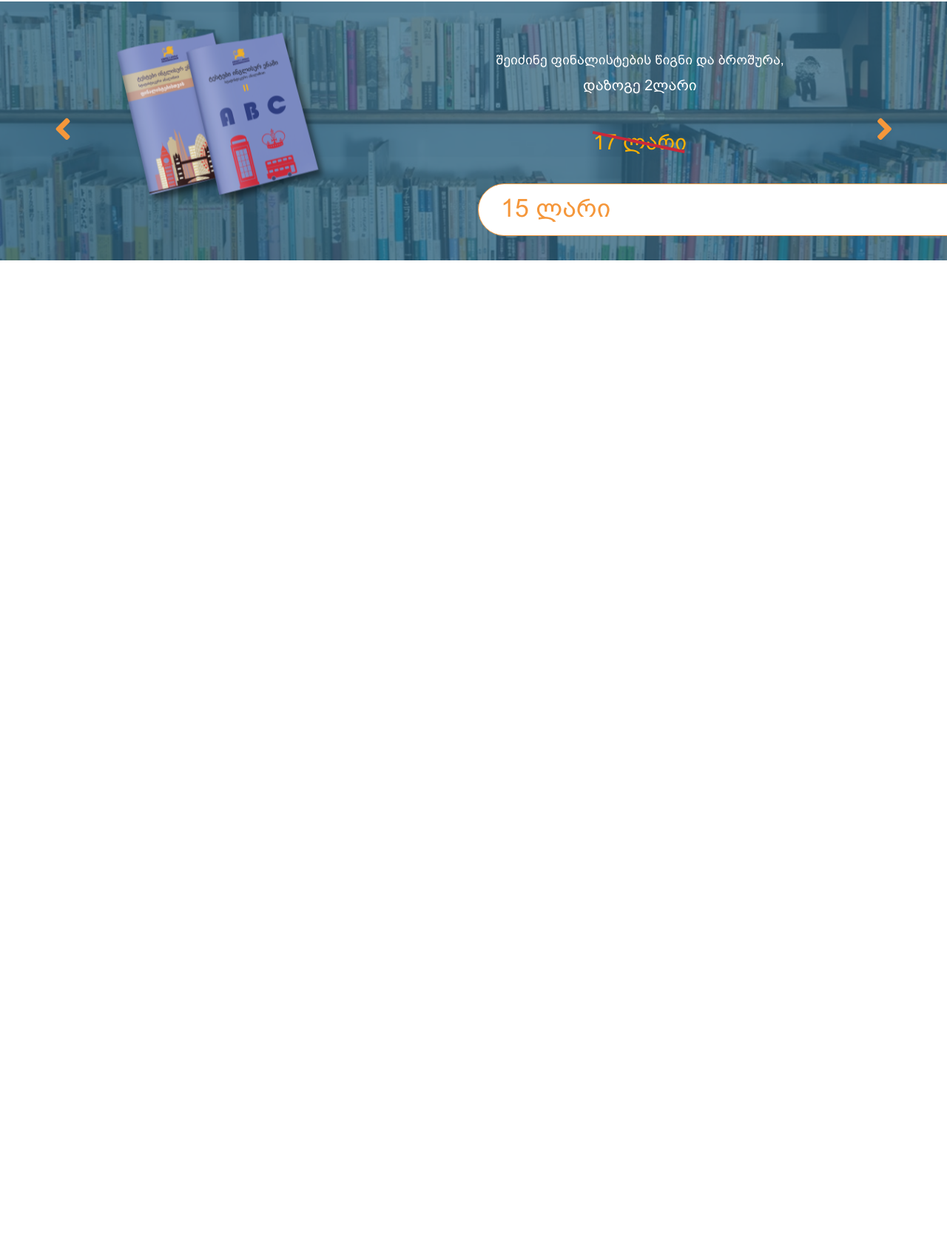
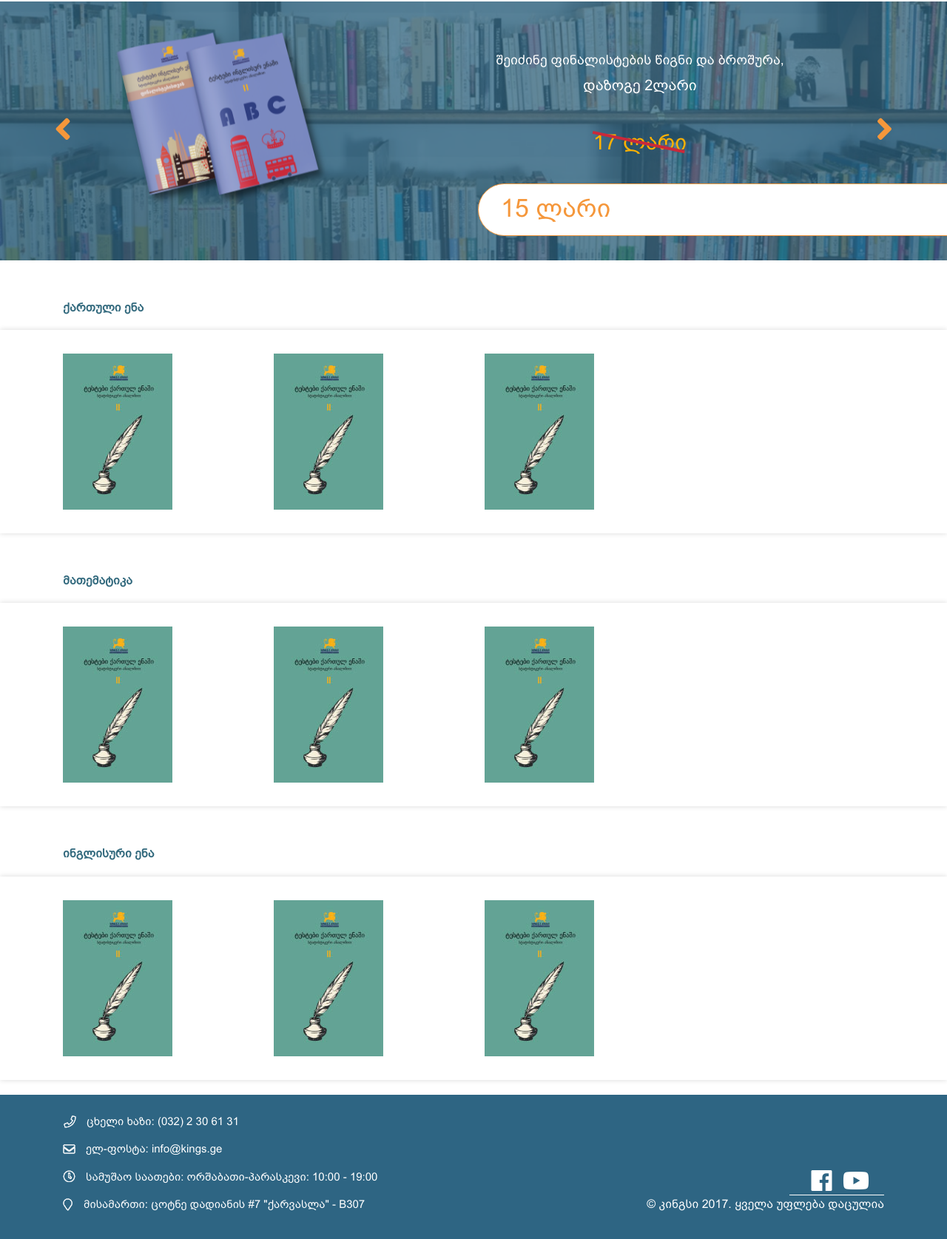
Before and after one commit to beqab/kingsbooks, a PHP site: page / in a window 1280 px wide. Shown: the part 138-1813 px from the top of the page at 74% size. Before the commit the page ends 490 px from the top, so only its background shows below. Run offline with PHP 8.4, Linux system fonts and the light colour scheme; some libraries are stand-ins or nearby versions.

Commit message:
mtavari gverdi

```diff
--- a/index.html
+++ b/index.html
@@ -257,5 +257,178 @@ body,
   </div>
 </div>
 </div>
+<section class="mane_page_section">
+  <h3 class="container"> <div class="row"> <div class="col-12"> ქართული ენა</div></div></h3>
+    <article >
+        <div class="container">
+            <div class="row">
+                <div class="col-md-3">
+                    <div class="book_buy_item">
+                       <img src="images/ge1.jpg">
+                       <div class="hoverbg">
+                       <div  class="d-flex flex-column align-items-center hover_block">
+                          <img src="images/plop.png">
+                          <span><span>20.00</span>₾</span>
+                          <a class="buy" href="">ყიდვა</a>
+                          <a class="add" href="">კალათაში დამატება</a>
+                       </div>
+                     </div>
+                    </div>
+                </div>
+                <div class="col-md-3">
+                    <div class="book_buy_item">
+                       <img src="images/ge1.jpg">
+                       <div class="hoverbg">
+                       <div  class="d-flex flex-column align-items-center hover_block">
+                          <img src="images/plop.png">
+                          <span><span>20.00</span>₾</span>
+                          <a class="buy" href="">ყიდვა</a>
+                          <a class="add" href="">კალათაში დამატება</a>
+                       </div>
+                     </div>
+                    </div>
+                </div>
+             <div class="col-md-3">
+                    <div class="book_buy_item">
+                       <img src="images/ge1.jpg">
+                       <div class="hoverbg">
+                       <div  class="d-flex flex-column align-items-center hover_block">
+                          <img src="images/plop.png">
+                          <span><span>20.00</span>₾</span>
+                          <a class="buy" href="">ყიდვა</a>
+                          <a class="add" href="">კალათაში დამატება</a>
+                       </div>
+                     </div>
+                    </div>
+                </div>
+            </div>
+        </div>
+    </article>
+     <h3 class="container"> <div class="row"> <div class="col-12"> მათემატიკა</div></div></h3>
+    <article >
+        <div class="container">
+            <div class="row">
+               <div class="col-md-3">
+                    <div class="book_buy_item">
+                       <img src="images/ge1.jpg">
+                       <div class="hoverbg">
+                       <div  class="d-flex flex-column align-items-center hover_block">
+                          <img src="images/plop.png">
+                          <span><span>20.00</span>₾</span>
+                          <a class="buy" href="">ყიდვა</a>
+                          <a class="add" href="">კალათაში დამატება</a>
+                       </div>
+                     </div>
+                    </div>
+                </div>
+              <div class="col-md-3">
+                    <div class="book_buy_item">
+                       <img src="images/ge1.jpg">
+                       <div class="hoverbg">
+                       <div  class="d-flex flex-column align-items-center hover_block">
+                          <img src="images/plop.png">
+                          <span><span>20.00</span>₾</span>
+                          <a class="buy" href="">ყიდვა</a>
+                          <a class="add" href="">კალათაში დამატება</a>
+                       </div>
+                     </div>
+                    </div>
+                </div>
+                <div class="col-md-3">
+                    <div class="book_buy_item">
+                       <img src="images/ge1.jpg">
+                       <div class="hoverbg">
+                       <div  class="d-flex flex-column align-items-center hover_block">
+                          <img src="images/plop.png">
+                          <span><span>20.00</span>₾</span>
+                          <a class="buy" href="">ყიდვა</a>
+                          <a class="add" href="">კალათაში დამატება</a>
+                       </div>
+                     </div>
+                    </div>
+                </div>
+            </div>
+        </div>
+    </article>
+     <h3 class="container"> <div class="row"> <div class="col-12">ინგლისური ენა</div></div></h3>
+    <article >
+        <div class="container">
+            <div class="row">
+              <div class="col-md-3">
+                    <div class="book_buy_item">
+                       <img src="images/ge1.jpg">
+                       <div class="hoverbg">
+                       <div  class="d-flex flex-column align-items-center hover_block">
+                          <img src="images/plop.png">
+                          <span><span>20.00</span>₾</span>
+                          <a class="buy" href="">ყიდვა</a>
+                          <a class="add" href="">კალათაში დამატება</a>
+                       </div>
+                     </div>
+                    </div>
+                </div>
+                <div class="col-md-3">
+                    <div class="book_buy_item">
+                       <img src="images/ge1.jpg">
+                       <div class="hoverbg">
+                       <div  class="d-flex flex-column align-items-center hover_block">
+                          <img src="images/plop.png">
+                          <span><span>20.00</span>₾</span>
+                          <a class="buy" href="">ყიდვა</a>
+                          <a class="add" href="">კალათაში დამატება</a>
+                       </div>
+                     </div>
+                    </div>
+                </div>
+               <div class="col-md-3">
+                    <div class="book_buy_item">
+                       <img src="images/ge1.jpg">
+                       <div class="hoverbg">
+                       <div  class="d-flex flex-column align-items-center hover_block">
+                          <img src="images/plop.png">
+                          <span><span>20.00</span>₾</span>
+                          <a class="buy" href="">ყიდვა</a>
+                          <a class="add" href="">კალათაში დამატება</a>
+                       </div>
+                     </div>
+                    </div>
+                </div>
+            </div>
+        </div>
+    </article>
+</section>
+<footer>
+   <div class="container d-flex justify-content-between">
+       <div class="left_side">
+          <ul class="list-unstyled mb-0">
+             <li class="d-flex align-items-center">
+               <img src="images/ph.png">
+               <span>ცხელი ხაზი: (032) 2 30 61 31</span>
+             </li>
+              <li class="d-flex align-items-center">
+               <img src="images/en.png">
+               <span>ელ-ფოსტა: info@kings.ge</span>
+             </li>
+              <li class="d-flex align-items-center">
+               <img src="images/ck.png">
+               <span>სამუშაო საათები: ორშაბათი-პარასკევი: 10:00 - 19:00</span>
+             </li>
+              <li class="d-flex align-items-center">
+               <img src="images/loc.png">
+               <span>მისამართი: ცოტნე დადიანის #7 "ქარვასლა" - B307</span>
+             </li>
+          </ul>
+       </div>
+       <div class="right_side">
+           <div class="social_icons">
+              <a href="#" class="fab fa-facebook"></a>
+              <a href="#" class="fab fa-youtube"></a>
+           </div>
+           <p class="mb-0">© კინგსი 2017. ყველა უფლება დაცულია</p>
+       </div>
+   </div>
+
+
+</footer>
 </body>
 </html>
--- a/style.css
+++ b/style.css
@@ -168,4 +168,89 @@ header .navbar form button {
     top: 50%;
     left: 19%; }
 
+.mane_page_section article {
+  box-shadow: 0px 0px 7px rgba(0, 0, 0, 0.15);
+  padding: 32px 0px;
+  margin: 20px 0; }
+  .mane_page_section article .book_buy_item {
+    position: relative;
+    max-width: 148px; }
+    .mane_page_section article .book_buy_item:hover .hoverbg {
+      display: block;
+      opacity: 1; }
+    .mane_page_section article .book_buy_item .hoverbg {
+      position: absolute;
+      transition: 0.3s;
+      opacity: 0;
+      height: calc(100% );
+      width: calc(100% );
+      /* margin: 14px; */
+      transform: translate(-50%, -50%);
+      display: none;
+      left: 50%;
+      top: 50%;
+      background: #2e658354; }
+    .mane_page_section article .book_buy_item .hover_block {
+      position: absolute;
+      left: 0;
+      top: 0;
+      height: calc(100% - 20px);
+      width: calc(100% - 20px);
+      /* margin: 14px; */
+      transform: translate(-50%, -50%);
+      left: 50%;
+      top: 50%;
+      border: 1px solid #E5AF1A; }
+      .mane_page_section article .book_buy_item .hover_block img {
+        margin-top: 18px; }
+      .mane_page_section article .book_buy_item .hover_block span {
+        color: #E2AE2E;
+        font-size: 20px;
+        margin-top: 20px;
+        margin-bottom: 17px;
+        font-weight: bold; }
+      .mane_page_section article .book_buy_item .hover_block a {
+        font-size: 10px;
+        background: #fff;
+        padding: 4px 8px 5px;
+        border-radius: 4px;
+        color: #000; }
+        .mane_page_section article .book_buy_item .hover_block a.buy {
+          background: #E2AE2E;
+          margin-bottom: 7px; }
+.mane_page_section h3 {
+  color: #336A7E;
+  font-size: 16px;
+  font-weight: bold;
+  margin-top: 55px; }
+
+footer {
+  background: #2E6583;
+  padding: 25px 0 35px; }
+  footer ul li {
+    font-size: 15px;
+    color: #fff;
+    margin-bottom: 15px;
+    display: flex; }
+    footer ul li:last-child {
+      margin-bottom: 0; }
+    footer ul li img {
+      margin-right: 14px; }
+  footer .right_side {
+    display: flex;
+    flex-direction: column;
+    align-items: flex-end;
+    justify-content: flex-end; }
+    footer .right_side .social_icons {
+      border-bottom: 1px solid #fff;
+      padding: 0 20px; }
+      footer .right_side .social_icons a {
+        color: #fff;
+        font-size: 32px;
+        margin-left: 10px; }
+        footer .right_side .social_icons a:hover {
+          text-decoration: unset; }
+    footer .right_side p {
+      color: #fff; }
+
 /*# sourceMappingURL=style.css.map */
--- a/style.scss
+++ b/style.scss
@@ -231,3 +231,125 @@ header .navbar {
          left: 19%;
      }
 }
+.mane_page_section{
+
+  article{
+     box-shadow: 0px 0px 7px rgba(0,0,0, .15);
+     padding:32px 0px;
+     margin: 20px 0;
+
+     .book_buy_item{
+      position: relative;
+      max-width: 148px;
+
+             &:hover .hoverbg{
+                  display: block;
+                  opacity: 1;
+             }
+
+      .hoverbg{
+           position: absolute;
+           transition:0.3s;
+           opacity: 0;
+    height: calc(100% );
+    width: calc(100% );
+    /* margin: 14px; */
+    transform: translate(-50%, -50%);
+    display: none;
+    left: 50%;
+    top: 50%;
+    background: #2e658354;
+      }
+          .hover_block{
+              position: absolute;
+    left: 0;
+    top: 0;
+    height: calc(100% - 20px);
+    width: calc(100% - 20px);
+    /* margin: 14px; */
+    transform: translate(-50%, -50%);
+    left: 50%;
+    top: 50%;
+    // background: #2E6583;
+    border: 1px solid #E5AF1A;
+           img{
+          margin-top: 18px;
+           }
+
+           span{
+              color: #E2AE2E;
+              font-size: 20px;
+              margin-top: 20px;
+              margin-bottom: 17px;
+              font-weight: bold;
+           }
+
+           a{
+              font-size: 10px;
+              background: #fff;
+              padding: 4px 8px 5px;
+              border-radius: 4px;
+              color: #000;
+
+               &.buy{
+                background: #E2AE2E;
+                margin-bottom: 7px;
+               }
+           }
+
+          }
+     }
+
+  }
+   h3{
+      color: #336A7E;
+      font-size: 16px;
+      font-weight: bold;
+      margin-top: 55px;
+     }
+}
+
+footer{
+  background: #2E6583;
+  padding: 25px 0 35px;
+  ul li{
+       font-size: 15px;
+       color: #fff;
+       margin-bottom: 15px;
+       display: flex;
+
+
+        &:last-child{
+          margin-bottom: 0;
+        }
+
+        img{
+          margin-right: 14px;
+        }
+  }
+  .right_side{
+        display: flex;
+    flex-direction: column;
+    align-items: flex-end;
+    justify-content: flex-end;
+    .social_icons{
+
+      border-bottom: 1px solid #fff;
+      padding: 0 20px;
+
+      a{
+      color: #fff;
+      font-size: 32px;
+      margin-left: 10px;
+         &:hover{
+            text-decoration: unset;
+         }
+      }
+
+    }
+     p{
+         color: #fff;
+      }
+
+  }
+}
```
Also changed, not shown: images/ck.png (added), images/en.png (added), images/ge1.jpg (added), images/loc.png (added), images/ph.png (added), images/plop.png (added), images/qart1.png (added), 1 other file.
